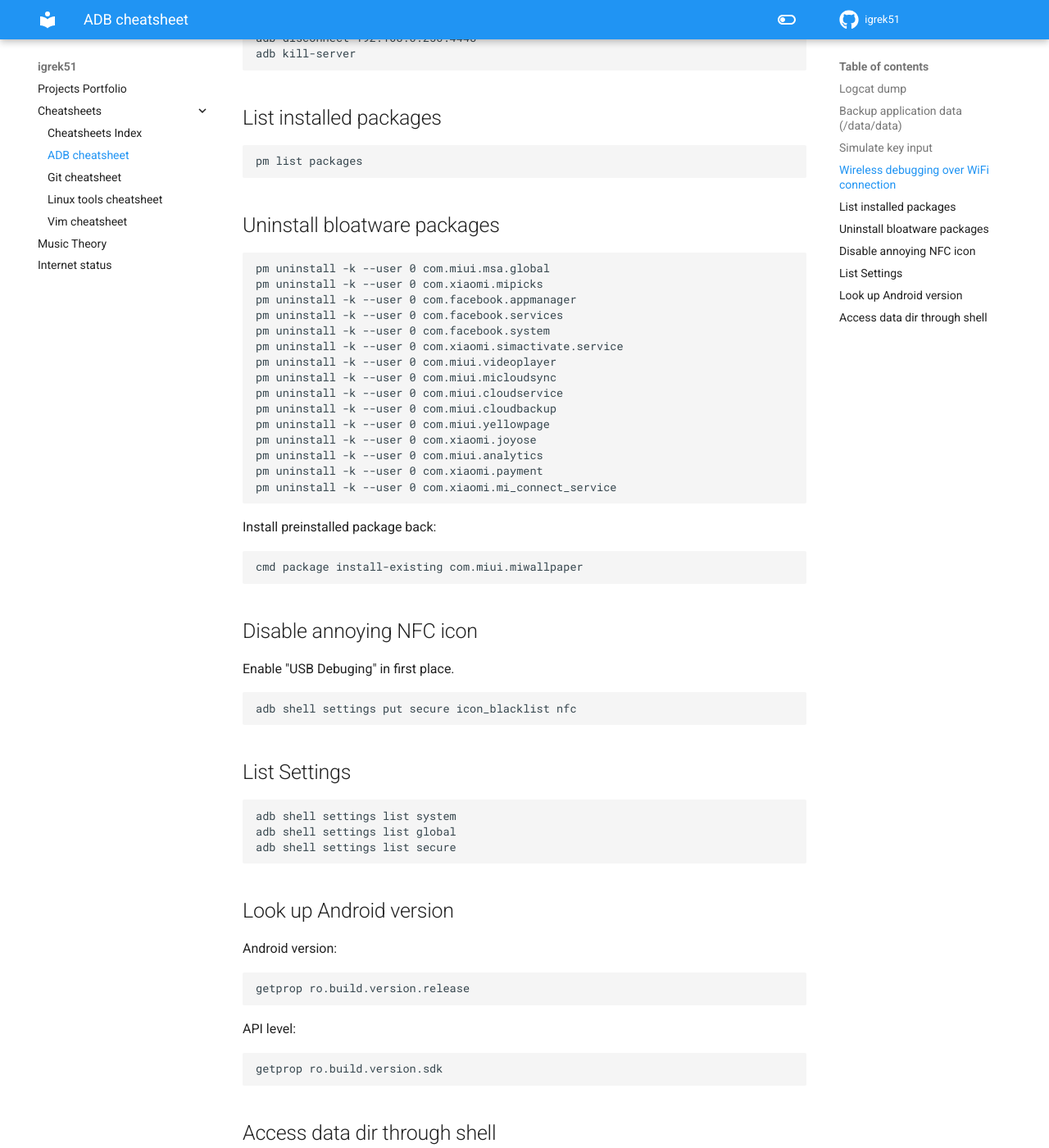
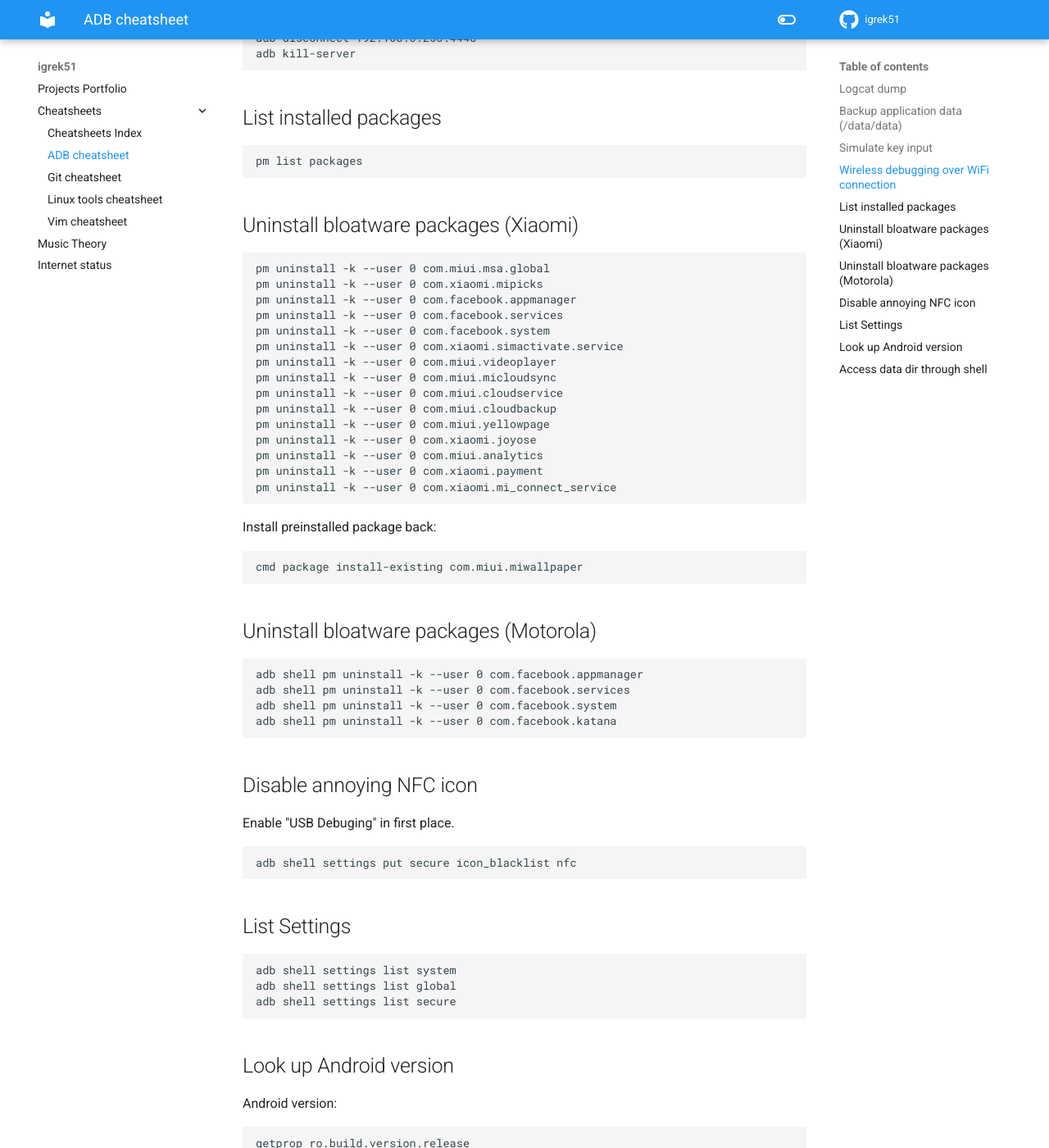
Before and after one commit to igrek51/igrek51.github.io, an MkDocs documentation site: the page built from docs/cheatsheet/adb.md, in a window 1280 px wide and 1400 px high, scrolled down 1717 px. Shown: the whole window at 82% size. Built offline with MkDocs 1.6.1 and Material for MkDocs 9.7.7, drawn with Linux system fonts in a browser that asks for light colours.

Commit message:
Add debloat instructions

````diff
--- a/docs/cheatsheet/adb.md
+++ b/docs/cheatsheet/adb.md
@@ -76,7 +76,7 @@ adb kill-server
 pm list packages
 ```
 
-## Uninstall bloatware packages
+## Uninstall bloatware packages (Xiaomi)
 ```
 pm uninstall -k --user 0 com.miui.msa.global
 pm uninstall -k --user 0 com.xiaomi.mipicks
@@ -98,6 +98,14 @@ pm uninstall -k --user 0 com.xiaomi.mi_connect_service
 Install preinstalled package back:
 ```
 cmd package install-existing com.miui.miwallpaper
+```
+
+## Uninstall bloatware packages (Motorola)
+```
+adb shell pm uninstall -k --user 0 com.facebook.appmanager
+adb shell pm uninstall -k --user 0 com.facebook.services
+adb shell pm uninstall -k --user 0 com.facebook.system
+adb shell pm uninstall -k --user 0 com.facebook.katana
 ```
 
 ## Disable annoying NFC icon
````
